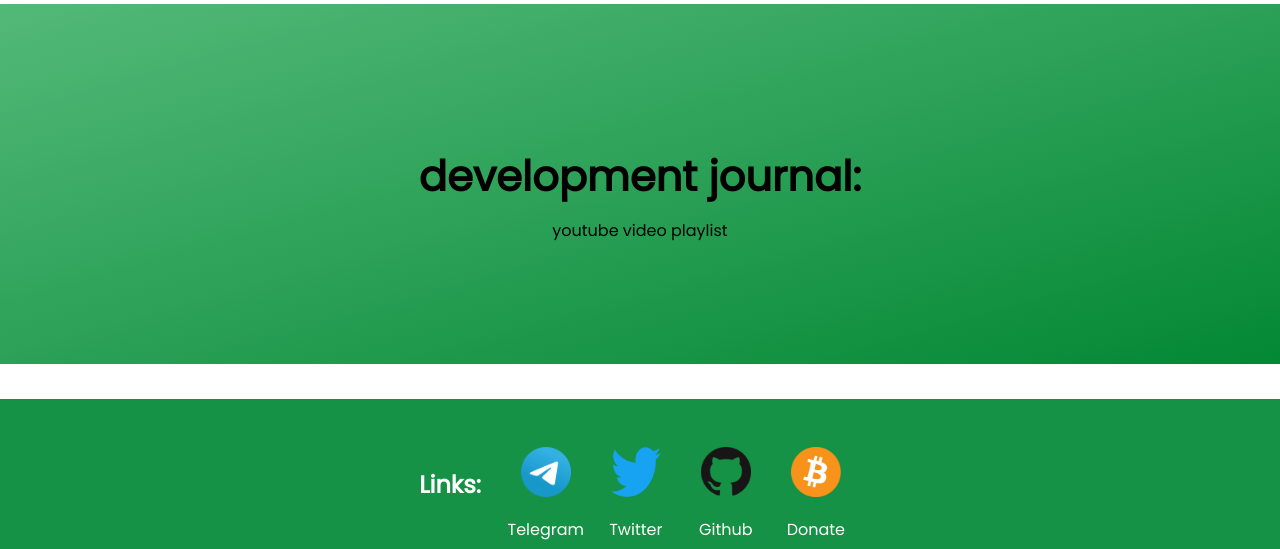
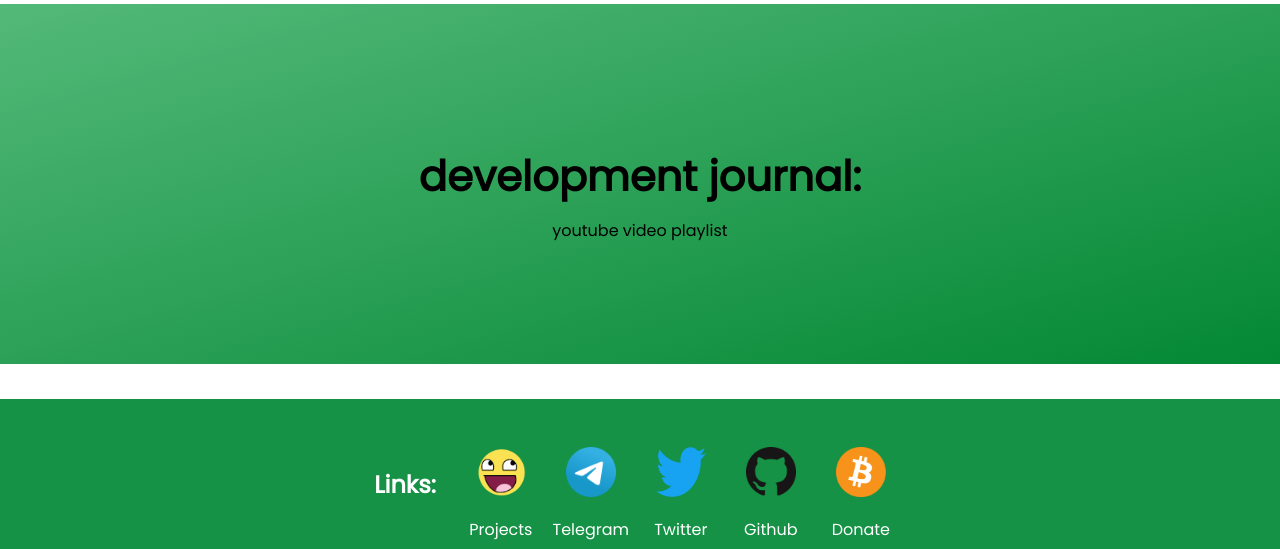
Before and after one commit to moneysocket/moneysocket.github.io, a plain HTML site: page index.html in a window 1280 px wide. Shown: the part 1256-1805 px from the top of the page. Drawn offline with Linux system fonts and the light colour scheme.

Commit message:
link to projects page

```diff
--- a/index.html
+++ b/index.html
@@ -91,6 +91,8 @@
     <div class="social">
         <div id="convo"><h2>Links:</h2></div>
         <div class="social-grid">
+            <a id="social-text" href="https://github.com/moneysocket/awesome-moneysocket">
+            <img class="social-images" alt="projects" src="img/awesomeface.png">Projects</a>
             <a id="social-text" href="https://t.me/moneysocket">
             <img class="social-images" alt="telegram"  src="img/480px-Telegram_2019_Logo.png">Telegram</a>
             <a id="social-text" href="https://twitter.com/moneysocket">
```
Also changed, not shown: img/awesomeface.png (added).
